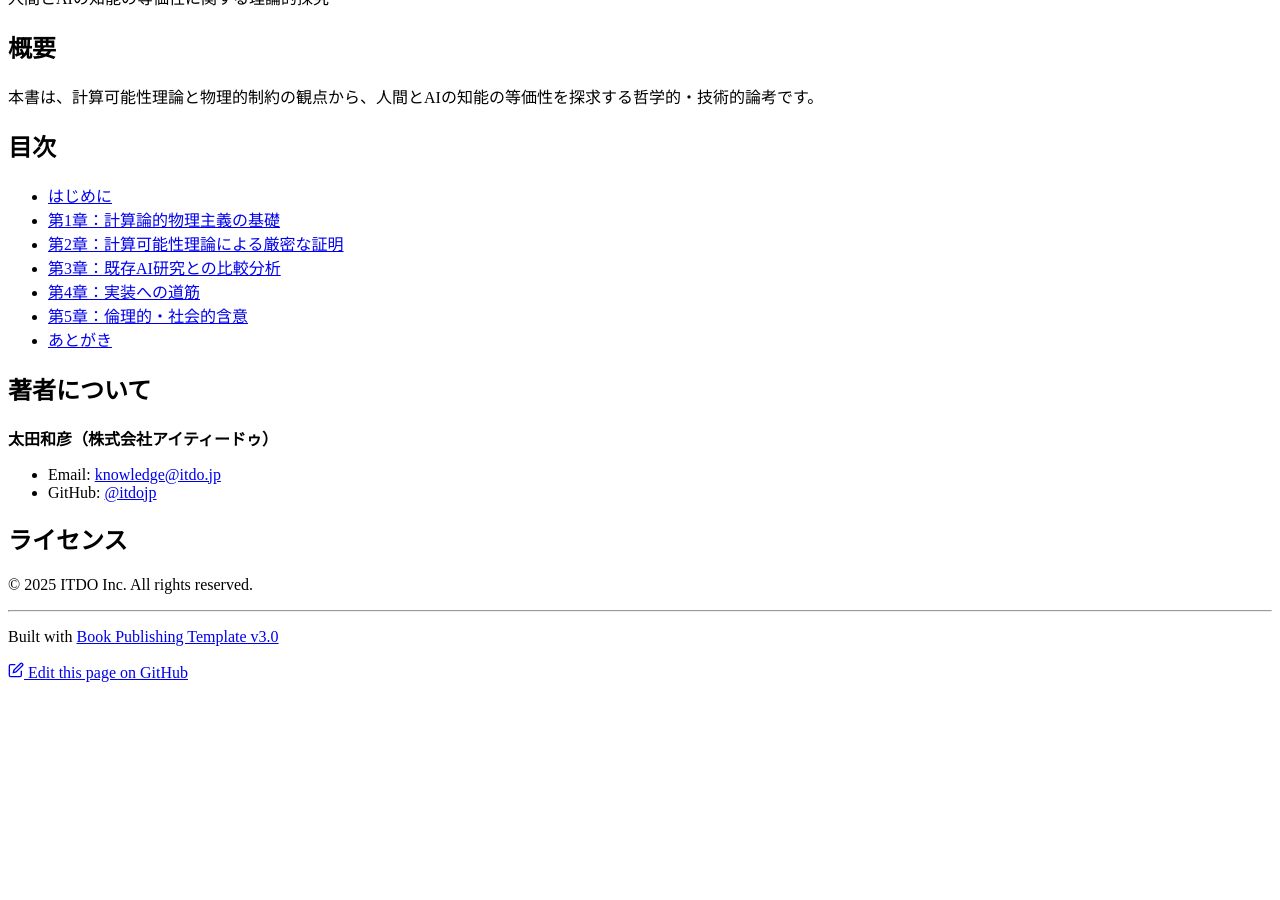
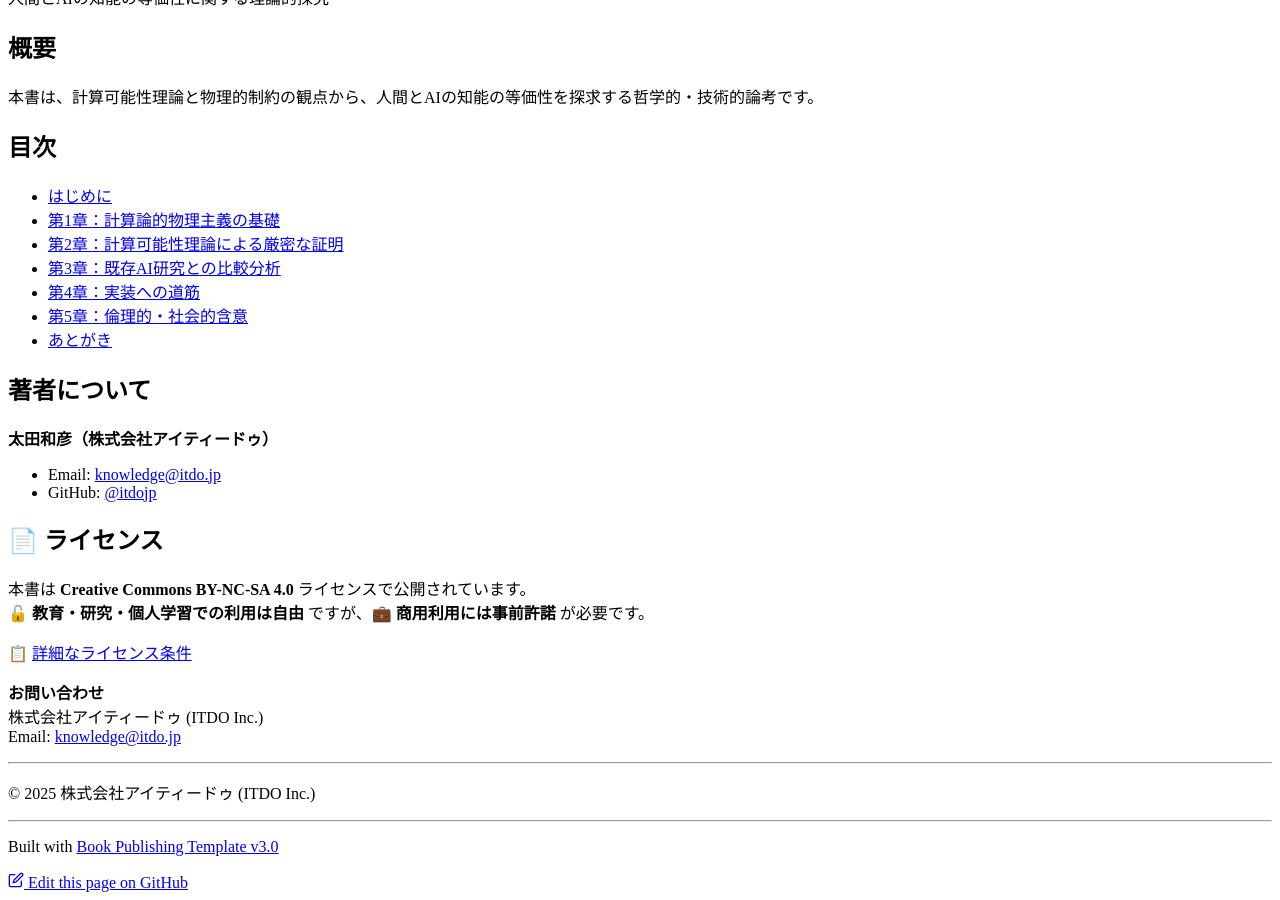
Before and after one commit to itdojp/computational-physicalism-book, a Jekyll site: the page built from docs/index.md, in a window 1280 px wide and 900 px high, scrolled down 618 px. Built offline with Jekyll 4.4.1, drawn with Linux system fonts in a browser that asks for light colours; before the commit the page ends 1308 px from its top, so only the background shows below that.

Commit message:
docs: ライセンス表記の整合 (#72)
* docs: align license statement with LICENSE.md

* docs: 括弧表記を整合

```diff
--- a/docs/index.md
+++ b/docs/index.md
@@ -33,9 +33,20 @@ permalink: /
 - Email: [knowledge@itdo.jp](mailto:knowledge@itdo.jp)
 - GitHub: [@itdojp](https://github.com/itdojp)
 
-## ライセンス
+## 📄 ライセンス
 
-© 2025 ITDO Inc. All rights reserved.
+本書は **Creative Commons BY-NC-SA 4.0** ライセンスで公開されています。
+**🔓 教育・研究・個人学習での利用は自由** ですが、**💼 商用利用には事前許諾** が必要です。
+
+📋 [詳細なライセンス条件](https://github.com/itdojp/it-engineer-knowledge-architecture/blob/main/LICENSE.md)
+
+**お問い合わせ**
+株式会社アイティードゥ (ITDO Inc.)
+Email: [knowledge@itdo.jp](mailto:knowledge@itdo.jp)
+
+---
+
+© 2025 株式会社アイティードゥ (ITDO Inc.)
 
 ---
 
```
